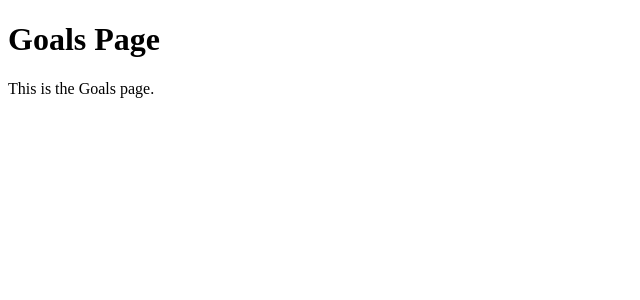
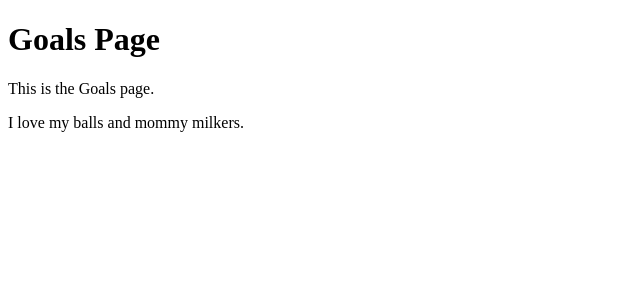
Before and after one commit to VivaciousViolin/vite-project, a React (Vite) app: page /goals in a window 1280 px wide. Shown: the top 300 px of the page, without its empty margins (0-640 px from the left). Built offline with nearby package versions, Linux system fonts and the light colour scheme.

Commit message:
made a "comment" on goals page

```diff
--- a/src/components/Goals.jsx
+++ b/src/components/Goals.jsx
@@ -5,6 +5,7 @@ const Goals = () => {
     <div>
       <h1>Goals Page</h1>
       <p>This is the Goals page.</p>
+      <p>I love my balls and mommy milkers.</p>
     </div>
   );
 };
```
